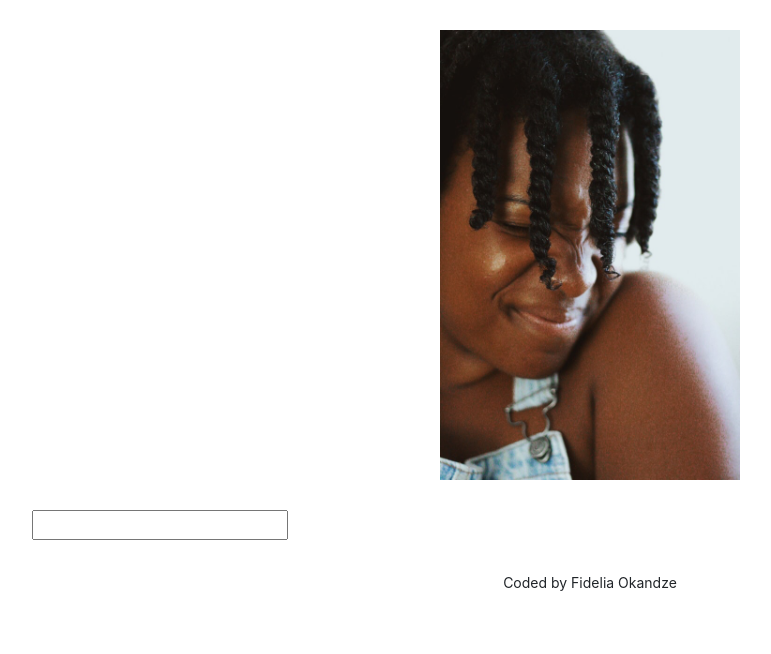
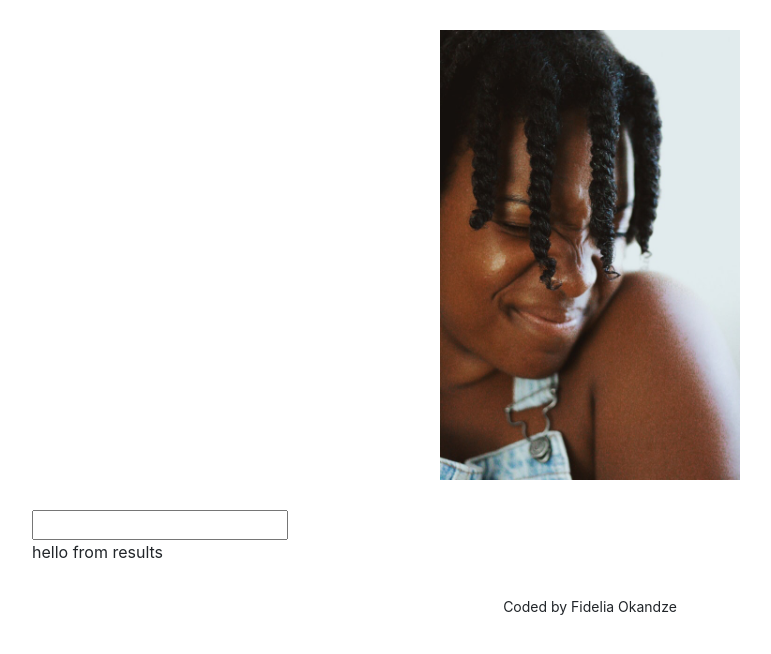
Before and after one commit to Fidelia/dictionary-react, a React (Create React App) app: page / in a window 1280 px wide. Shown: the top 654 px of the page, without its empty margins (50-821 px from the left). Built offline with nearby package versions, Linux system fonts and the light colour scheme.

Commit message:
results component

```diff
--- a/src/Dictionary.js
+++ b/src/Dictionary.js
@@ -1,5 +1,6 @@
 import React, { useState } from "react";
 import axios from "axios";
+import Results from "./Results";
 import "./Dictionary.css";
 
 export default function Dictionary() {
@@ -27,6 +28,7 @@ export default function Dictionary() {
       <form onSubmit={search}>
         <input type="search" onChange={handleKeywordChange} />
       </form>
+      <Results />
     </div>
   );
 }
--- /dev/null
+++ b/src/Results.js
@@ -0,0 +1,5 @@
+import React from "react";
+
+export default function Results() {
+  return <div className="Results">hello from results</div>;
+}
```
